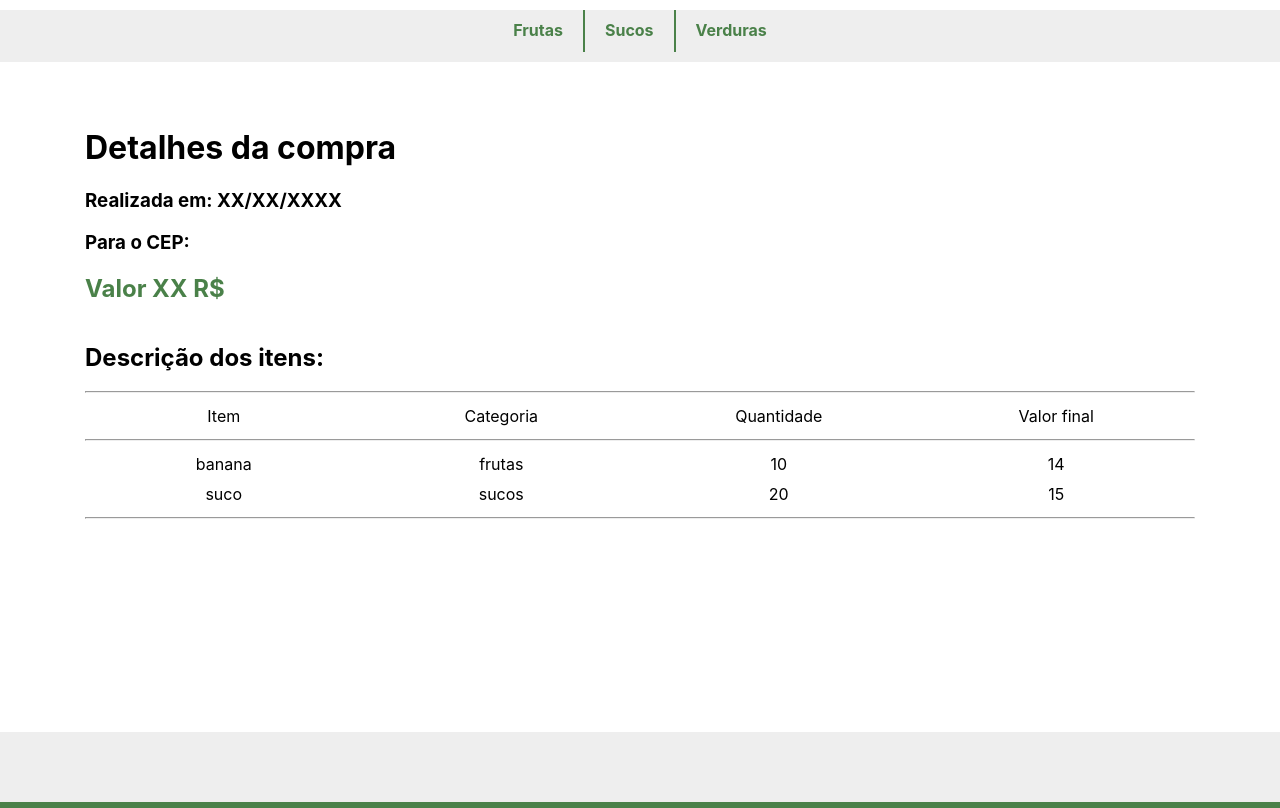
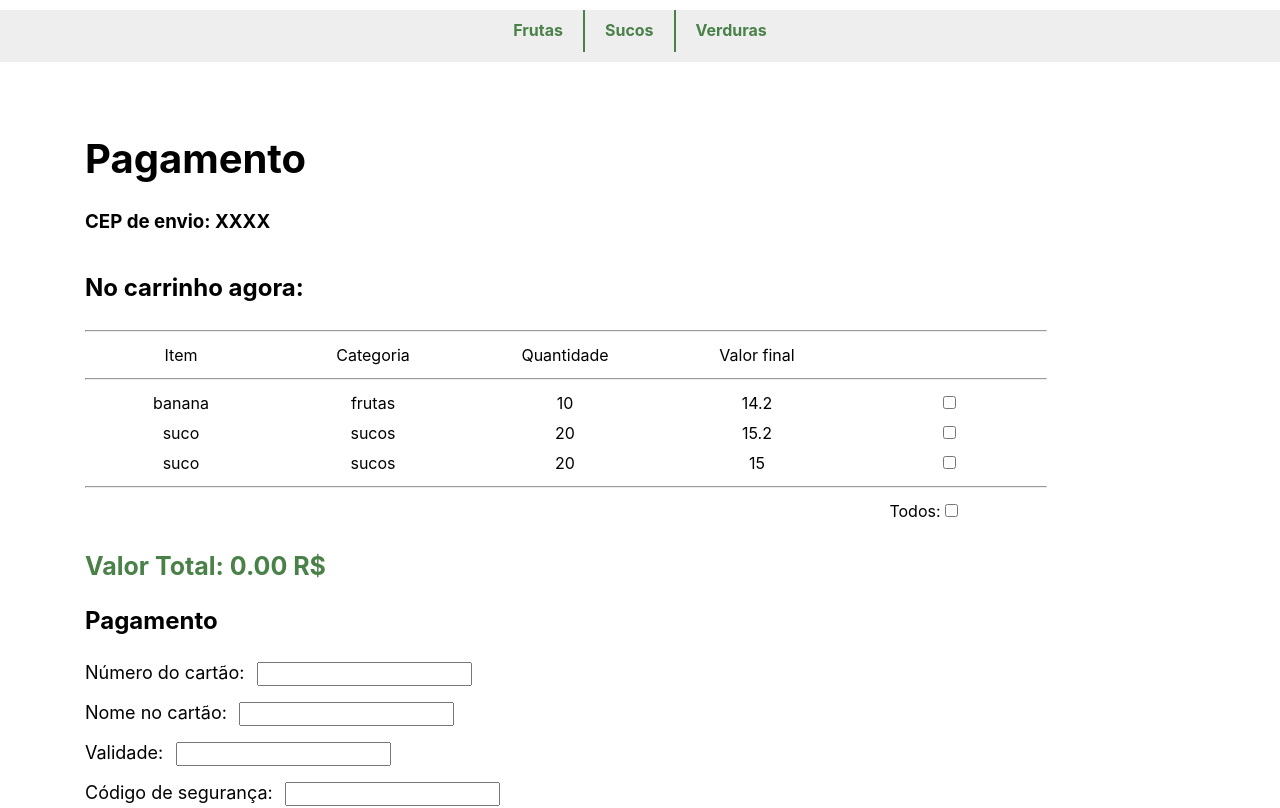
Before and after one commit to theosant/Hortifood, a React (Create React App) app in the folder app/: page / in a window 1280 px wide. Shown: the top 808 px of the page. Built offline with nearby package versions, Linux system fonts and the light colour scheme.

Commit message:
pag pagamento

```diff
--- a/app/src/components/PurchaseBlock/index.jsx
+++ b/app/src/components/PurchaseBlock/index.jsx
@@ -2,8 +2,6 @@ import React from "react";
 import './index.css'
 
 const PurchaseBlock = ({ purchase }) =>{
-    // console.log(purchase.purchase.price)
-    // console.log(purchase.price)
 
     return (
         <div className="purchase_background">
--- a/app/src/components/SiteSections/index.css
+++ b/app/src/components/SiteSections/index.css
@@ -37,12 +37,6 @@
     height: 90px;
 }
 
-/* .secoes-do-site{ */
-    /* display: flex; */
-    /* justify-content: center; */
-    /* background-color: #EEEEEE; */
-/* } */
-
 .background_site_sections {
     background-color: #EEEEEE;
     display: flex;
@@ -57,10 +51,6 @@
     box-shadow: none;
 }
 
-.main_page{
-    background-color: #EEEEEE;
-}
-
 .regular a {
     padding: 10px 20px;
     font-weight: bold;
--- a/app/src/index.js
+++ b/app/src/index.js
@@ -7,7 +7,8 @@ import reportWebVitals from './reportWebVitals';
 // import Login from './login';
 // import Product from './product';
 // import Perfil from './perfil';
-import PurchaseDetails from "./purchasedetails"
+// import PurchaseDetails from "./purchasedetails"
+import Payment from './payment';
 
 const root = ReactDOM.createRoot(document.getElementById('root'));
 
@@ -40,7 +41,8 @@ root.render(
     {/* <Login /> */}
     {/* <Product Product = {product}/> */}
     {/* <Perfil user = {user} /> */}
-    <PurchaseDetails />
+    {/* <PurchaseDetails /> */}
+    <Payment />
   </React.StrictMode>
 );
 
--- /dev/null
+++ b/app/src/payment.jsx
@@ -0,0 +1,117 @@
+import React, { useState } from "react";
+import './styles/payment.css'
+import Footer from './components/Footer';
+import SiteSections from './components/SiteSections'
+
+const Payment = () =>{
+
+    const [cart, setCart] = useState([
+        {
+            item: "banana",
+            price: "10",
+            category: "frutas",
+            final_price: "14.2",
+            chosen: false,
+        },
+        {
+            item: "suco",
+            price: "20",
+            category: "sucos",
+            final_price: "15.2",
+            chosen: false,
+        },
+        {
+            item: "suco",
+            price: "20",
+            category: "sucos",
+            final_price: "15",
+            chosen: false,
+        },
+    ]);
+
+    const [final_value, setFinalValue] = useState(0);
+
+    const handleCheckboxClick = (purchase) => {
+        const updatedCart = cart.map((item) => {
+            if (item === purchase) {
+                const updatedItem = { ...item };
+                updatedItem.chosen = !updatedItem.chosen;
+
+                if(updatedItem.chosen === true)
+                    setFinalValue(final_value + parseFloat(updatedItem.final_price));
+                else
+                    setFinalValue(final_value - parseFloat(updatedItem.final_price));
+
+                    return updatedItem;
+                }
+                return item;
+            });
+
+        setCart(updatedCart);
+
+        const selectAllButton = document.getElementById("selectAll");
+        selectAllButton.disabled = false;
+        selectAllButton.checked = false;
+    };
+
+    const handleCheckAllclick = (event) => {
+        setFinalValue(0);
+        cart.forEach((purchase) => {
+            purchase.chosen = true;
+            setFinalValue((prevValue) => prevValue + parseFloat(purchase.final_price));
+        });
+
+        const checkboxes = document.getElementsByClassName("selected");
+        for(let i = 0; i < checkboxes.length; i++)
+            checkboxes[i].checked = true;
+
+        event.target.disabled = true;
+    };
+
+    return (
+        <div style={{ backgroundColor: "#EEEEEE" }}>
+            <SiteSections type = "regular"/>
+            <div className="payment_background">
+                <h1 style={{fontSize: "40px"}}>Pagamento</h1>
+                <h3>CEP de envio: XXXX</h3>
+                <h2 style={{ marginTop: "40px" }}>No carrinho agora:</h2>
+                <hr /> <table className="payment_table">
+                    <tr>
+                        <td>Item</td><td>Categoria</td><td>Quantidade</td><td>Valor final</td><td></td>
+                    </tr>
+                </table>
+                <hr />
+                {cart.map((p, index) => (
+                    <div key={index}> <table className="payment_table">
+                        <tr>
+                            <td>{p.item}</td>
+                            <td>{p.category}</td>
+                            <td>{p.price}</td>
+                            <td>{p.final_price}</td>
+                            <td><input className="selected" type="checkbox" onChange={() => handleCheckboxClick(p)}></input></td>
+                        </tr>
+                    </table> </div>
+                ))}
+                <hr />
+                <table className="payment_table">
+                    <tr>
+                        <td></td><td></td><td></td>
+                        <td><span>Todos:</span><input type="checkbox" id="selectAll" onClick={handleCheckAllclick}></input></td>
+                    </tr>
+                </table>
+                <p id="totalPayment">Valor Total: {final_value.toFixed(2)} R$</p>
+
+                <h2>Pagamento</h2>
+                <span className="cardInfoSpan">Número do cartão:</span> <input className="creditCardInfo" type="text"></input> <br />
+                <span className="cardInfoSpan">Nome no cartão:</span> <input className="creditCardInfo" type="text"></input> <br />
+                <span className="cardInfoSpan">Validade:</span> <input className="creditCardInfo" type="text"></input> <br />
+                <span className="cardInfoSpan">Código de segurança:</span> <input className="creditCardInfo" type="text"></input> <br />
+
+                <button id="sendPurchase">Finalizar Compra</button>
+            </div>
+            <Footer />
+        </div>
+    )
+}
+
+export default Payment;
--- /dev/null
+++ b/app/src/styles/payment.css
@@ -0,0 +1,57 @@
+.payment_background{
+    background-color: white;
+    min-height: 550px;
+    margin-bottom: 70px;
+    padding: 45px 85px 75px 85px;
+}
+
+hr{
+    float: left;
+    width: 120vh;
+}
+
+.payment_table{
+    width: 120vh;
+    border-collapse: collapse;
+}
+
+.payment_table td{
+    width: 20%; /* Defina a largura desejada para cada coluna */
+    text-align: center;
+    padding: 5px;
+}
+
+#selectAll{
+    background-color: #414141;
+    color: white;
+    border-radius: 5px;
+    cursor: pointer;
+    /* display: flex; */
+}
+
+#totalPayment{
+    color: #4A8149;
+    font-size: 25px;
+    font-weight: 700;
+}
+
+.creditCardInfo{
+    margin: 8px;
+    font-size: 16px;
+}
+
+.cardInfoSpan{
+    font-size: 18px;
+}
+
+#sendPurchase{
+    background-color: #FFA133;
+    margin-top: 30px;
+    width: 180px;
+    height: 45px;
+    border-radius: 8px;
+    border: none;
+    color: #414141;
+    font-weight: 800;
+    font-size: 15px;
+}
```
